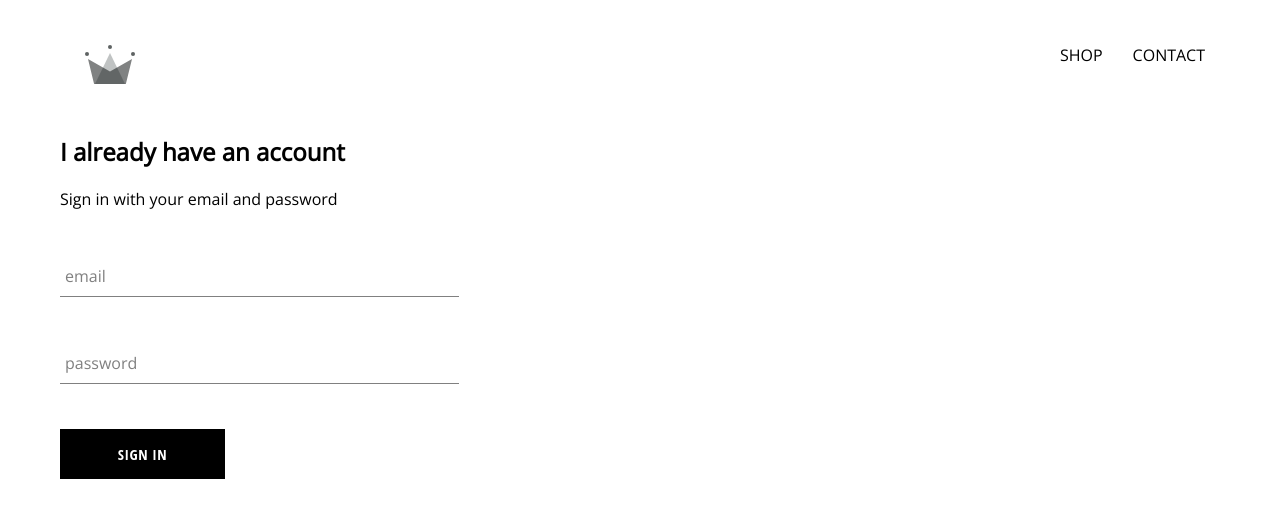
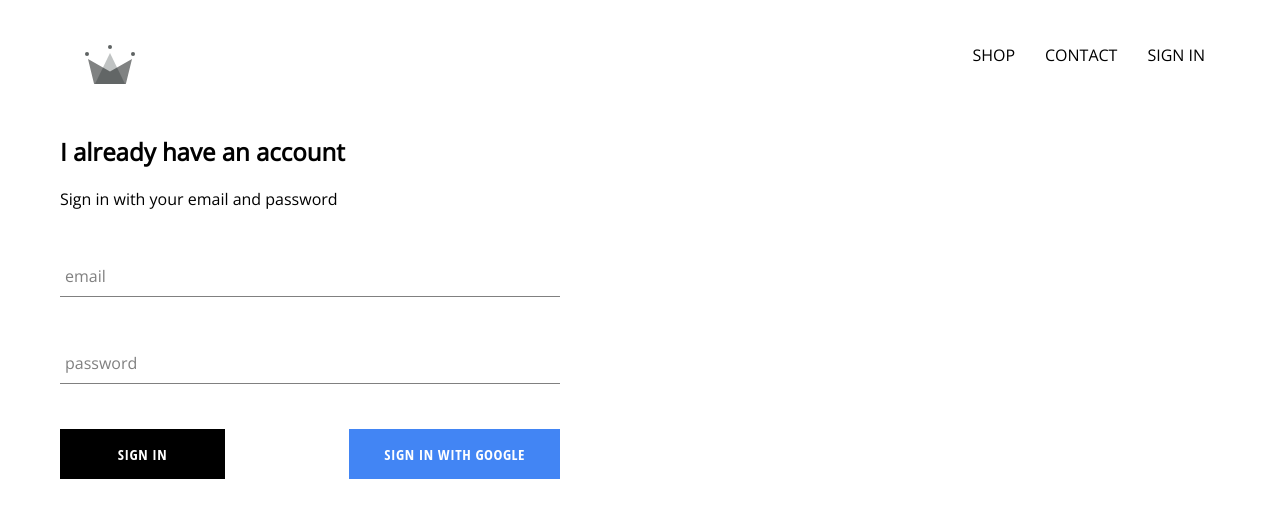
Before and after one commit to IhorZaiets/crwn-clothing, a React (Create React App) app: page /signin in a window 1280 px wide. Shown: the top 518 px of the page. Built offline with nearby package versions, Linux system fonts and the light colour scheme; no server answers.

Commit message:
integrated firebase, created sign in page with sign in with google

```diff
--- a/src/App.css
+++ b/src/App.css
@@ -3,9 +3,11 @@
     padding: 20px 60px;
 }
 
-
-
 a{
     text-decoration: none;
     color:black;
 }
+
+*{
+    box-sizing: border-box;
+}
--- a/src/App.js
+++ b/src/App.js
@@ -1,27 +1,53 @@
 import './App.css';
 
+import React from 'react';
 import { Route, Routes } from 'react-router-dom';
 
 import HomePage from './pages/homepage/homepage.component';
 import ShopPage from './pages/shop/shop.component';
 import Header from './components/header/header.component';
 import SignInAndSignUpPage from './pages/sign-in-and-sign-up/sign-in-and-sign-up.component';
+import {auth} from './firebase/firebase.utils'
 
 
 
 
+class App extends React.Component {
+  constructor(){
+    super();
 
-function App() {
-  return (
+    this.state = {
+      currentUser: null
+    }
+  }
+
+
+  unsubscribeFromAuth = null
+
+  componentDidMount(){
+    this.unsubscribeFromAuth = auth.onAuthStateChanged(user => {
+      this.setState({ currentUser:user })
+
+      console.log(user);
+    })
+  }
+
+  componentWillUnmount(){
+    this.unsubscribeFromAuth();
+  }
+
+
+  render(){
+    return (
     <div>
-      <Header/>
+      <Header currentUser={this.state.currentUser}/>
       <Routes>
           <Route path = '/' element={<HomePage />} />
           <Route path = '/shop' element={<ShopPage />} />
           <Route path = '/signin' element={<SignInAndSignUpPage />} />
       </Routes>
     </div>
-  );
+  );}
 }
 
 export default App;
--- a/src/components/custom-button/custom-button.component.jsx
+++ b/src/components/custom-button/custom-button.component.jsx
@@ -1,8 +1,11 @@
 import React from "react";
 import './custom-button.styles.scss'
 
-const CustomButton = ({children, ...otherProps}) => (
-    <button className="custom-button" {...otherProps}>
+const CustomButton = ({children, isGoogleSignIn, ...otherProps}) => (
+    <button
+        className={`${isGoogleSignIn? 'google-sign-in': ''} custom-button`}
+        {...otherProps}
+    >
         {children}
     </button>
 )
--- a/src/components/custom-button/custom-button.styles.scss
+++ b/src/components/custom-button/custom-button.styles.scss
@@ -19,4 +19,14 @@
     color: black;
     border: 1px solid black;
   }
+
+  &.google-sign-in{
+    background-color: #4285f4;
+    color: white;
+
+    &:hover{
+      background-color: #357ea8;
+      border: none;
+    }
+  }
 }
--- a/src/components/header/header.component.jsx
+++ b/src/components/header/header.component.jsx
@@ -2,8 +2,9 @@
 import {Link} from 'react-router-dom'
 import './header.styles.scss'
 import { ReactComponent as Logo } from '../../assets/crown.svg'
+import { auth } from "../../firebase/firebase.utils";
 
-const Header = () => (
+const Header = ({currentUser}) => (
     <div className="header">
         <Link className="logo-container" to='/'>
             <Logo className='logo'/>
@@ -15,6 +16,11 @@
             <Link className="option" to='/contact'>
                     CONTACT
             </Link>
+            {
+                currentUser?
+                <div className="option" onClick={() => auth.signOut()}>SIGN OUT</div>
+                :<Link className="option" to='/signin'>SIGN IN</Link>
+            }
         </div>
     </div>
 )
--- a/src/components/header/header.styles.scss
+++ b/src/components/header/header.styles.scss
@@ -20,6 +20,7 @@
 
     .option {
       padding: 10px 15px;
+      cursor: pointer;
     }
   }
 }
--- a/src/components/sign-in/sign-in.component.jsx
+++ b/src/components/sign-in/sign-in.component.jsx
@@ -1,6 +1,8 @@
 import React from "react";
 import CustomButton from "../custom-button/custom-button.component";
 import FormInput from "../form-input/form-input.component";
+
+import { signInWithGoogle } from "../../firebase/firebase.utils";
 
 import './sign-in.styles.scss'
 
@@ -55,8 +57,10 @@
                         required
                     />
 
-
-                    <CustomButton type="submit"> Sign in </CustomButton>
+                    <div className="buttons">
+                        <CustomButton type="submit"> Sign in </CustomButton>
+                        <CustomButton onClick = {signInWithGoogle} isGoogleSignIn> Sign in with google </CustomButton>
+                    </div>
                 </form>
             </div>
         )
--- a/src/components/sign-in/sign-in.styles.scss
+++ b/src/components/sign-in/sign-in.styles.scss
@@ -1,9 +1,13 @@
 .sign-in{
-    width: 30vw;
+    width: 500px;   //380
     display: flex;
     flex-direction: column;
 
     .title{
         margin: 10px 0;
     }
+    .buttons{
+        display: flex;
+        justify-content: space-between;
+    }
 }
--- /dev/null
+++ b/src/firebase/firebase.utils.js
@@ -0,0 +1,26 @@
+import firebase from 'firebase/compat/app';
+import 'firebase/compat/firestore';
+import 'firebase/compat/auth';
+
+const config = {
+    apiKey: "AIzaSyCK-qF0LS1baEflrFhzj4QZ_IszcrcrSKE",
+    authDomain: "crwn-db-d702f.firebaseapp.com",
+    projectId: "crwn-db-d702f",
+    storageBucket: "crwn-db-d702f.appspot.com",
+    messagingSenderId: "216618982349",
+    appId: "1:216618982349:web:0b8609d5ecbce447a0c284",
+    measurementId: "G-KELK4FBQD0"
+  };
+
+
+firebase.initializeApp(config);
+
+
+export const auth = firebase.auth();
+export const firestore = firebase.firestore();
+
+const provider = new firebase.auth.GoogleAuthProvider();
+provider.setCustomParameters({ prompt: 'select_account' });
+export const signInWithGoogle = () => auth.signInWithPopup(provider);
+
+export default firebase;
```
